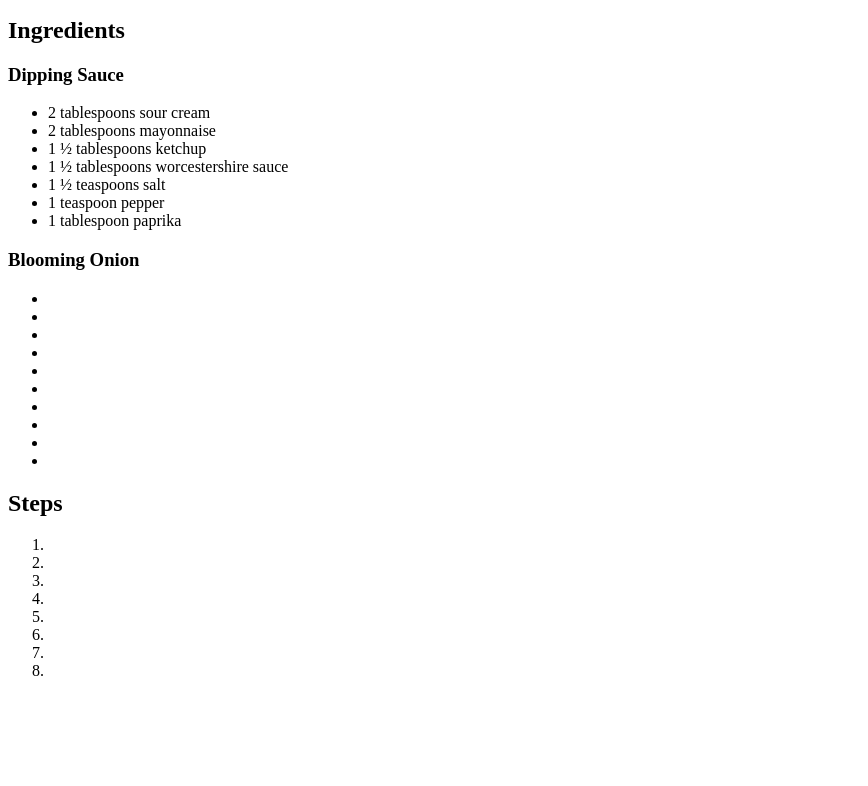
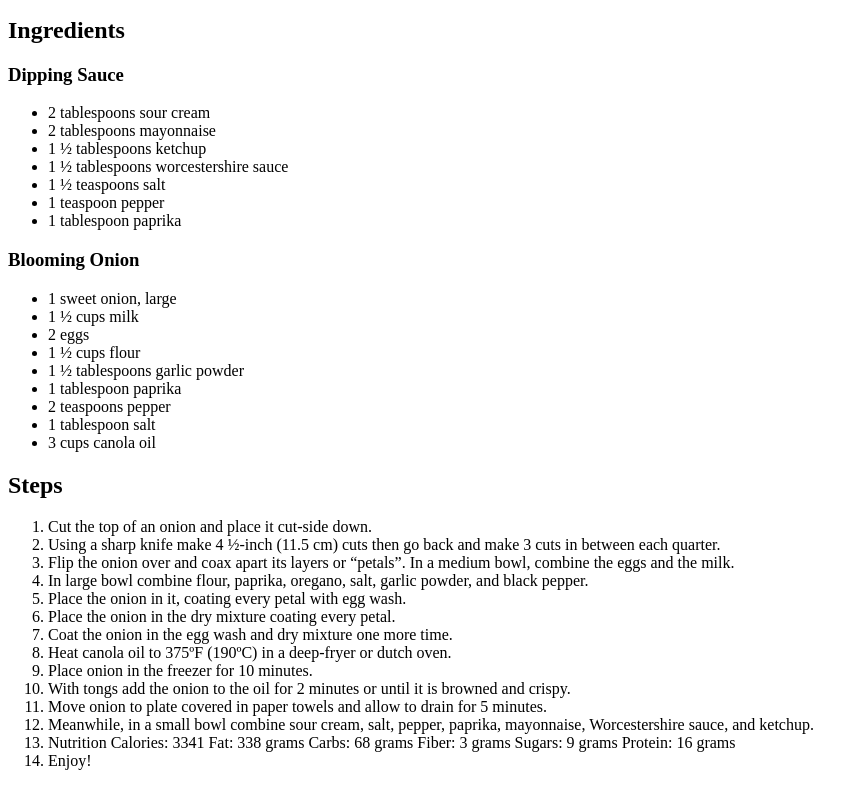
Before and after one commit to Steph30G/odin-recipes, a plain HTML site: page recipes/blooming-onions.html in a window 1280 px wide. Shown: the part 808-1594 px from the top of the page, without its empty margins (0-868 px from the left). Before the commit the page ends 1504 px from the top, so only its background shows below. Drawn offline with Linux system fonts and the light colour scheme.

Commit message:
Finish page structure and contents

```diff
--- a/recipes/blooming-onions.html
+++ b/recipes/blooming-onions.html
@@ -27,27 +27,33 @@
         </ul>
         <h3>Blooming Onion</h3>
         <ul>
-            <li></li>
-            <li></li>
-            <li></li>
-            <li></li>
-            <li></li>
-            <li></li>
-            <li></li>
-            <li></li>
-            <li></li>
-            <li></li>
+            <li>1 sweet onion, large</li>
+            <li>1 ½ cups milk</li>
+            <li>2 eggs</li>
+            <li>1 ½ cups flour</li>
+            <li>1 ½ tablespoons garlic powder</li>
+            <li>1 tablespoon paprika</li>
+            <li>2 teaspoons pepper</li>
+            <li>1 tablespoon salt</li>
+            <li>3 cups canola oil</li>
         </ul>
         <h2>Steps</h2>
         <ol>
-            <li></li>
-            <li></li>
-            <li></li>
-            <li></li>
-            <li></li>
-            <li></li>
-            <li></li>
-            <li></li>
+            <li>Cut the top of an onion and place it cut-side down.</li>
+            <li>Using a sharp knife make 4 ½-inch (11.5 cm) cuts then go back and make 3 cuts in between each quarter.</li>
+            <li>Flip the onion over and coax apart its layers or “petals”. In a medium bowl, combine the eggs and the milk.</li>
+            <li>In large bowl combine flour, paprika, oregano, salt, garlic powder, and black pepper.</li>
+            <li>Place the onion in it, coating every petal with egg wash.</li>
+            <li>Place the onion in the dry mixture coating every petal.</li>
+            <li>Coat the onion in the egg wash and dry mixture one more time.</li>
+            <li>Heat canola oil to 375ºF (190ºC) in a deep-fryer or dutch oven.</li>
+            <li>Place onion in the freezer for 10 minutes.</li>
+            <li>With tongs add the onion to the oil for 2 minutes or until it is browned and crispy.</li>
+            <li>Move onion to plate covered in paper towels and allow to drain for 5 minutes.</li>
+            <li>Meanwhile, in a small bowl combine sour cream, salt, pepper, paprika, mayonnaise, Worcestershire sauce, and ketchup.</li>
+            <li>Nutrition Calories: 3341 Fat: 338 grams Carbs: 68 grams Fiber: 3 grams Sugars: 9 grams Protein: 16 grams</li>
+            <li>Enjoy!</li>
+
         </ol>
     </body>
 </html>
```
